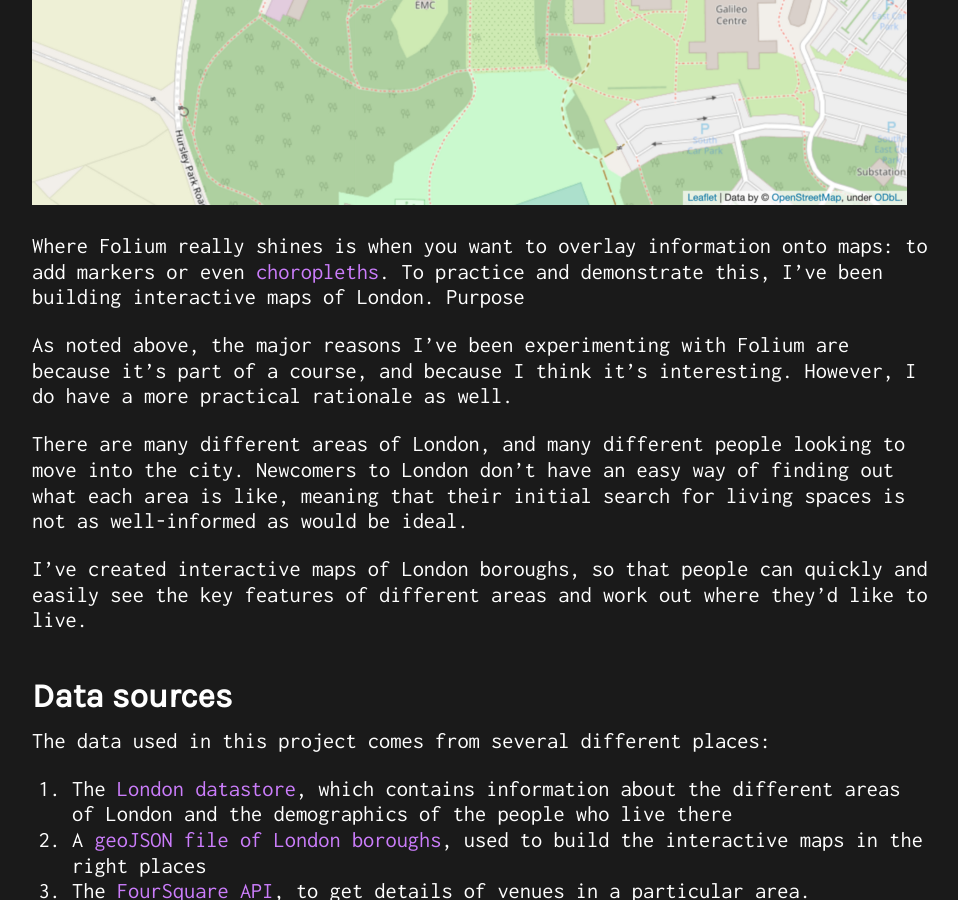
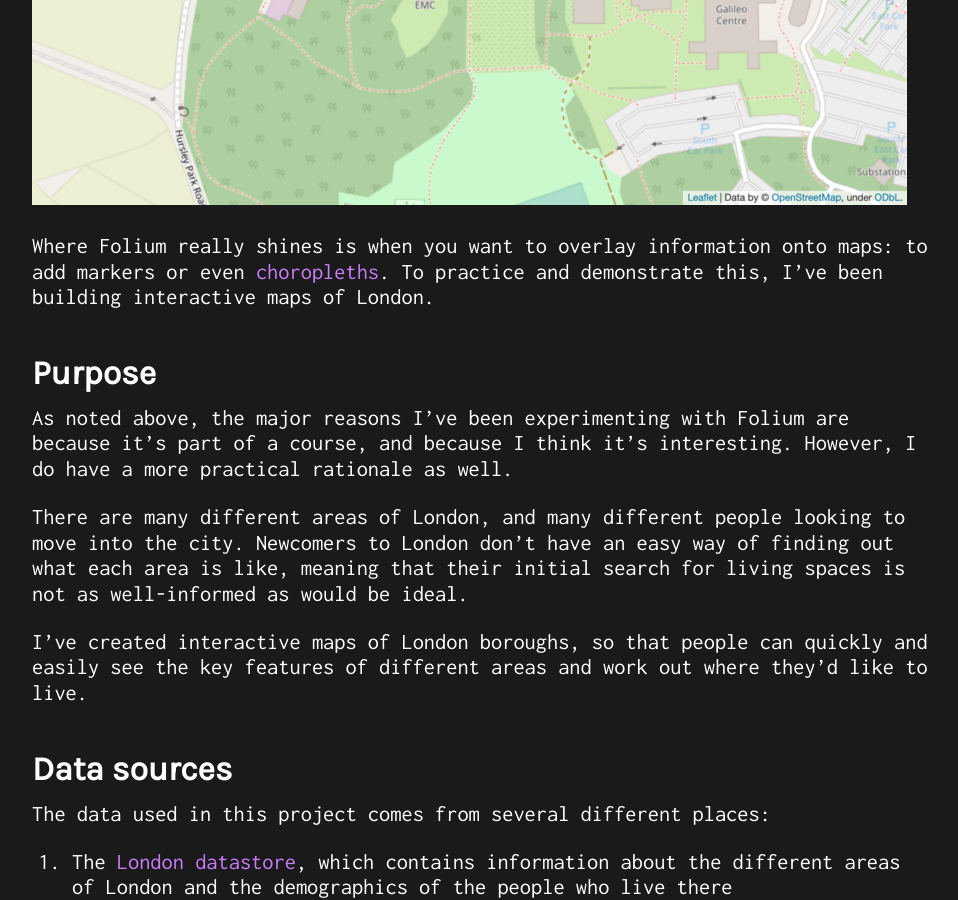
Before and after one commit to Peritract/peritract.github.io, a Jekyll site: the page built from _posts/2020-03-08-london-with-folium.md, in a window 1280 px wide and 900 px high, scrolled down 1062 px. Shown: the whole window, without its empty margins (160-1118 px from the left). Built offline with Jekyll 4.4.1, drawn with Linux system fonts in a browser that asks for light colours; nearby versions of some CDN libraries.

```diff
--- a/_posts/2020-03-08-london-with-folium.md
+++ b/_posts/2020-03-08-london-with-folium.md
@@ -22,7 +22,8 @@ folium.Map(location=[51.0260617, -1.3993741], zoom_start=17)
 ![IBM Hursley, shown using a Folium map](/assets/images/ibm_hursley_folium.png)
 
 Where Folium really shines is when you want to overlay information onto maps: to add markers or even [choropleths](https://en.wikipedia.org/wiki/Choropleth_map). To practice and demonstrate this, I’ve been building interactive maps of London.
-Purpose
+
+## Purpose
 
 As noted above, the major reasons I’ve been experimenting with Folium are because it’s part of a course, and because I think it’s interesting. However, I do have a more practical rationale as well.
 
```
